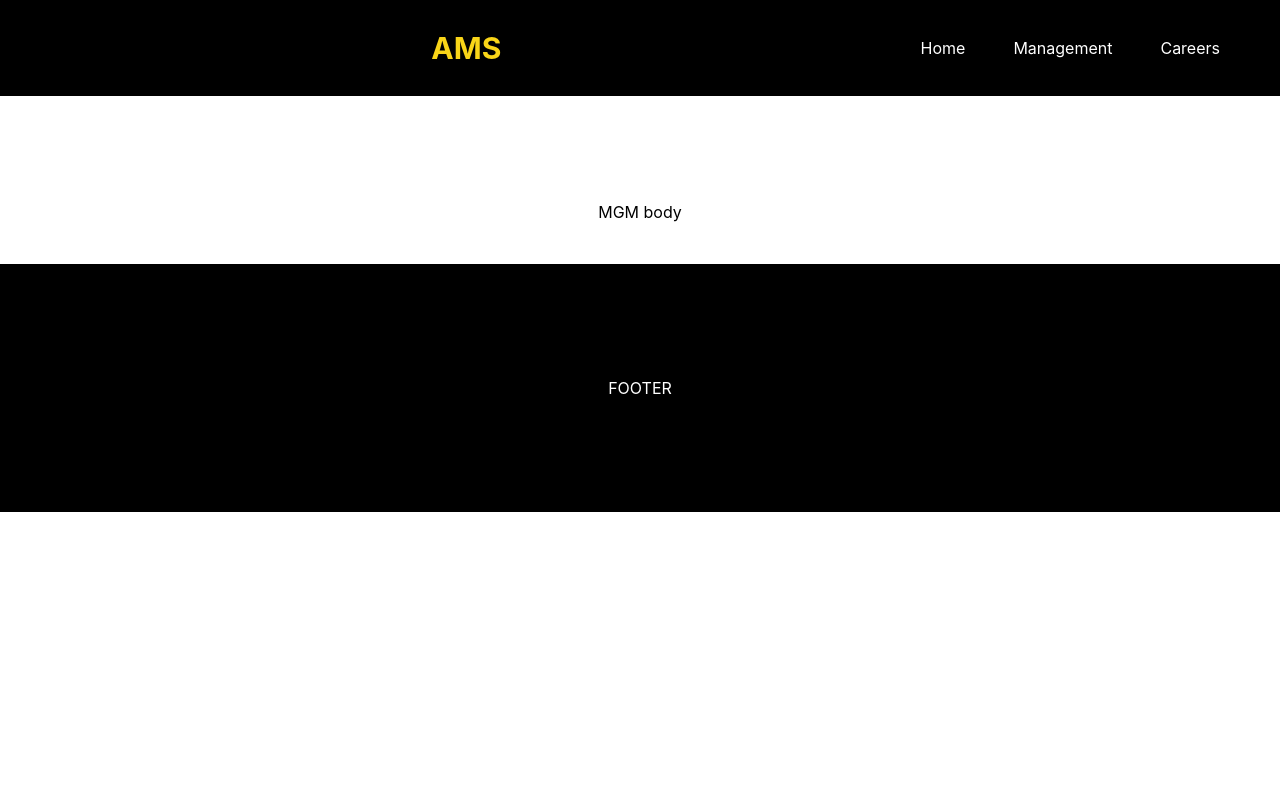
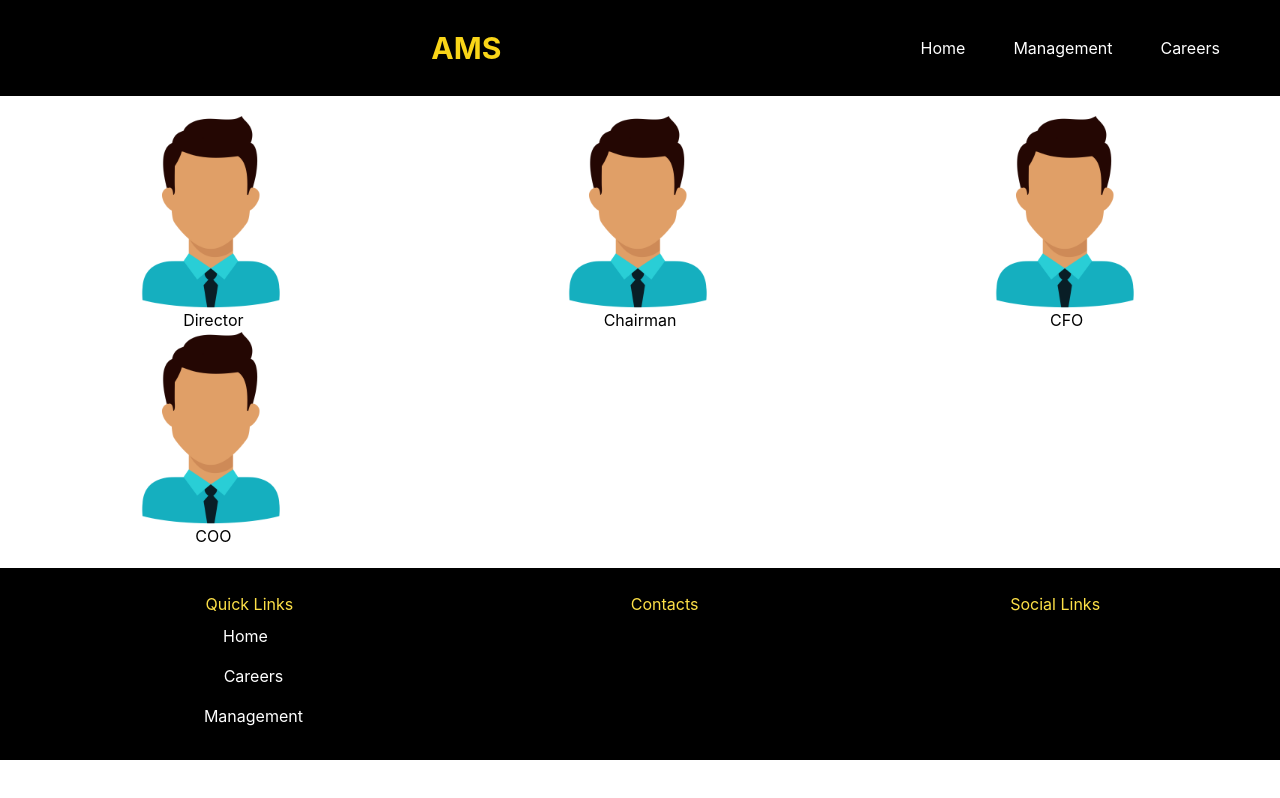
Before and after one commit to treva556/ams-trailer, a React (Create React App) app: page /mgm in a window 1280 px wide. Built offline with nearby package versions, Linux system fonts and the light colour scheme.

Commit message:
milestone 3

```diff
--- a/src/components/flips1.js
+++ b/src/components/flips1.js
@@ -7,11 +7,10 @@ const Flippings = () => {
 
   const contents = [
     "Their guards are courteous and well-trained. They have exceeded our expectations in terms of reliability and customer service. Highly recommend!",
-    "Content 2. Lorem ipsum dolor sit amet, consectetur adipiscing elit.",
+    "Responsive, reliable, and always ready to help. Their guards have been instrumental in safeguarding our premises, and we couldn’t be happier.",
     "Exceptional service and professionalism. The security team was always on time, well-trained, and attentive to detail. We feel much safer with their presence.",
-    "Content 4. Lorem ipsum dolor sit amet, consectetur adipiscing elit.",
-    "Responsive, reliable, and always ready to help. Their guards have been instrumental in safeguarding our premises, and we couldn’t be happier. – Alex R., Retail Store Manager",
-    "Content 6. Lorem ipsum dolor sit amet, consectetur adipiscing elit.",
+    "Their professionalism and dedication were evident from day one. We’ve had zero issues since hiring them, and I can’t recommend them enough.",  "Responsive, reliable, and always ready to help. Their guards have been instrumental in safeguarding our premises, and we couldn’t be happier.",
+    "We’re very satisfied with AMS. Their security personnel are well-trained, friendly, and highly capable in handling any situation." ,
   ];
 
   useEffect(() => {
@@ -26,13 +25,13 @@ const Flippings = () => {
     <div className='mt-5 mb-4'>
       <p className='text-lg font-bold mb-3'>What Our Clients Say</p>
 
-      <div className="grid grid-cols-3 gap-4 bg-slate-200"> {/* Use grid instead of columns */}
+      <div className="grid grid-cols-1 lg:grid-cols-3 gap-4 bg-slate-200"> {/* Use grid instead of columns */}
         {contents.slice(currentIndex, currentIndex + 3).map((content, index) => (
           <div
             key={index}
             className="p-6 rounded shadow-md bg-white m-0"
           >
-            {content}
+           " {content}"
           </div>
         ))}
       </div>
--- a/src/components/footer.js
+++ b/src/components/footer.js
@@ -5,11 +5,54 @@ import '../App.css';
 
 function Footer() {
   return (
-    <div className="App">
-     <div className=' text-white bg-black p-28'>
-FOOTER
+
+     <div className=' text-white justify-around p-6 bg-black flex flex-col md:flex-row lg:flex-row '>
+      <div>
+       <h1 className=' text-yellow-300'>  Quick Links
+        </h1>
+        <div>
+        <ul className="flex flex-col space-x-4 p-1 md:p-0 mr-2">
+        <li>
+            <a
+              href="/"
+              className="block py-2 px-1 text-white relative group"
+              aria-current="page"
+            >
+              Home
+              <span className="absolute left-0 bottom-0 w-0 h-[2px] bg-yellow-400 transition-all duration-500 group-hover:w-full"></span>
+            </a>
+          </li>
+            <li>
+              <a
+                href="/careers"
+                className="block py-2 px-2 text-white relative group "
+              >
+                Careers
+                <span className="absolute left-0 bottom-0 w-0 h-[2px] bg-yellow-400 transition-all duration-500 group-hover:w-full"></span>
+
+              </a>
+            </li>
+            <li>
+            <a
+                href="/mgm"
+                className="block py-2 px-2 text-white relative group "
+              >
+                Management
+                <span className="absolute left-0 bottom-0 w-0 h-[2px] bg-yellow-400 transition-all duration-500 group-hover:w-full"></span>
+
+              </a>
+            </li>
+          </ul>
+        </div>
+      </div>
+      <div>
+       <h2 className=' text-yellow-300'> Contacts    </h2>
+      </div>
+      <div>
+       <h3 className=' text-yellow-300'>  Social Links </h3>
+      </div>
      </div>
-    </div>
+
   );
 }
 
--- a/src/components/navbar.js
+++ b/src/components/navbar.js
@@ -3,19 +3,17 @@ import React, { useState } from 'react';
 import { AiOutlineClose, AiOutlineMenu } from 'react-icons/ai';
 
 const Navbar = () => {
-  // State to manage the navbar's visibility
   const [nav, setNav] = useState(false);
 
-  // Toggle function to handle the navbar's display
   const handleNav = () => {
     setNav(!nav);
   };
 
-  // Array containing navigation items
+  // Array containing navigation items with href for links
   const navItems = [
-    { id: 1, text: 'Home' },
-    { id: 4, text: 'Management' },
-    { id: 5, text: 'Careers' },
+    { id: 1, text: 'Home', href: '/' },
+    { id: 4, text: 'Management', href: '/mgm' },
+    { id: 5, text: 'Careers', href: '/careers' },
   ];
 
   return (
@@ -26,11 +24,10 @@ const Navbar = () => {
       {/* Desktop Navigation */}
       <ul className='hidden md:flex'>
         {navItems.map(item => (
-          <li
-            key={item.id}
-            className='p-4 hover:bg-[#F9D518] rounded-xl m-2 cursor-pointer duration-300 hover:text-black'
-          >
-            {item.text}
+          <li key={item.id}>
+            <a href={item.href} className='p-4 hover:bg-[#F9D518] rounded-xl m-2 cursor-pointer duration-300 hover:text-black'>
+              {item.text}
+            </a>
           </li>
         ))}
       </ul>
@@ -48,16 +45,11 @@ const Navbar = () => {
             : 'ease-in-out w-[60%] duration-500 fixed top-0 bottom-0 left-[-100%]'
         }
       >
-        {/* Mobile Logo */}
-        <h1 className='w-full text-3xl font-bold text-[#F9D518] m-4'> AMS</h1>
+        <h1 className='w-full text-3xl font-bold text-[#F9D518] m-4'>AMS</h1>
 
-        {/* Mobile Navigation Items */}
         {navItems.map(item => (
-          <li
-            key={item.id}
-            className='p-4 border-b rounded-xl hover:bg-[#F9D518] duration-300 hover:text-black cursor-pointer border-gray-600'
-          >
-            {item.text}
+          <li key={item.id} className='p-4 border-b rounded-xl hover:bg-[#F9D518] duration-300 hover:text-black cursor-pointer border-gray-600'>
+            <a href={item.href}>{item.text}</a>
           </li>
         ))}
       </ul>
--- a/src/pages/home.js
+++ b/src/pages/home.js
@@ -1,4 +1,4 @@
-///
+
 
 import React from 'react';
 import '../App.css';
@@ -6,38 +6,64 @@ import FlippingContent from '../components/flips';
 import Flippings from '../components/flips1';
 import 'typeface-jetbrains-mono';
 import Huw from '../assets/huawei.png';
-
+import SecP from '../assets/sec.jpeg';
+import SecP2 from '../assets/secp.jpg';
 
 function Home() {
   return (
     <div className="App bg-slate-200">
-        <div className=' flex justify-center text-6xl p-80 col2'>
-            <h1>
-            SECURITY
-            </h1>
+      {/* Header Image */}
+      <div className='flex text-6xl'>
+        <img
+          src={SecP}
+          alt="Security Services"
+          className="w-full h-full object-cover"
+        />
+      </div>
+
+      {/* About Us Section */}
+      <div className='p-8 bg-white'>
+        <h2 className='text-3xl font-bold mb-4'>About Us</h2>
+        <p className='lg:text-lg'>
+          AMS Security Solutions has been a trusted provider of comprehensive manned guard services for over a decade. Our team of highly trained and dedicated security personnel is committed to ensuring safety and peace of mind for our clients. From corporate offices to residential estates, we deliver tailored security solutions that meet the unique needs of every client.
+        </p>
+      </div>
+
+      {/* Mission & Values Section */}
+      <div className='p-14 my-4 col2'>
+        <h2 className='text-3xl font-bold mb-4'>Mission & Values</h2>
+        <p className='lg:text-lg'>
+          Our mission is to provide unmatched security services that exceed our clients’ expectations. We value integrity, professionalism, and excellence in everything we do. Our commitment to continuous improvement, ethical practices, and client satisfaction drives our operations daily.
+        </p>
+      </div>
+
+      {/* Manned Guard Services Section */}
+      <div className='p-8 bg-white'>
+        <h3 className='text-2xl font-bold mb-4'>Manned Guard Services</h3>
+        <div className='flex flex-col md:flex-row lg:flex-row border border-black p-1'>
+          <div className='md:w-1/2 p-4'>
+            <p className='lg:text-lg'>
+              Our manned guard services provide a visible and professional security presence to deter criminal activity and respond promptly to any potential threats. Our personnel are trained to handle a wide range of scenarios, from crowd control to emergency situations, ensuring your safety is always our top priority. Whether it's a one-time event or ongoing site security, we have the expertise and experience to keep you secure.
+            </p>
+          </div>
+          <div className='md:w-1/2'>
+            <img
+              src={SecP2}
+              alt="Manned Guard Services"
+              className="h-72 w-full object-cover"
+            />
+          </div>
         </div>
-        <div className=' p-8 bg-white'>
-            About Us
-        </div>
-        <div className='p-14 my-4 col2'>
-            Mission & Values
-        </div>
-        <div className=' p-8 bg-white'>
-            Manned Guard Services
-        </div>
+      </div>
 
+      {/* Flipping Content Components */}
+      <FlippingContent />
+      <Flippings />
 
-        <FlippingContent />
-        <Flippings />
-        <div className=' text-slate-200'> OOO</div>
-
+      {/* Spacer for footer */}
+      <div className='text-slate-200'>OOO</div>
     </div>
   );
 }
 
 export default Home;
-
-
-
-
-//
--- a/src/pages/management.js
+++ b/src/pages/management.js
@@ -2,21 +2,55 @@
 
 import React from 'react';
 import '../App.css';
+import Man from '../assets/man.png';
 
 function Mgm() {
   return (
     <div className="App">
-      <div className=' text-white '>
-        jjj
+
+{/* Man 1 */}
+
+<div className=' my-5 grid grid-cols-3'>
+
+
+      <div className=' flex flex-col items-center'>
+        <img
+              src={Man}
+              alt="Manned Guard Services"
+              className="h-24 w-24 lg:h-48 lg:w-48 object-cover"
+            />
+
+        <p> Director</p>
       </div>
-      <div className=' text-white p-2'>
-      kk
+      <div className=' flex flex-col items-center'>
+        <img
+              src={Man}
+              alt="Manned Guard Services"
+              className="h-24 w-24 lg:h-48 lg:w-48 object-cover"
+            />
+
+        <p> Chairman</p>
       </div>
-      <div className=' items-center p-10'>
-      MGM body
+      <div className=' flex flex-col items-center'>
+        <img
+              src={Man}
+              alt="Manned Guard Services"
+              className="h-24 w-24 lg:h-48 lg:w-48 object-cover"
+            />
 
+        <p> CFO</p>
       </div>
 
+      <div className=' flex flex-col items-center'>
+        <img
+              src={Man}
+              alt="Manned Guard Services"
+              className="h-24 w-24 lg:h-48 lg:w-48 object-cover"
+            />
+
+        <p> COO  </p>
+      </div>
+      </div>
     </div>
   );
 }
```
Also changed, not shown: src/assets/man.png (added), src/assets/sec.jpeg.
